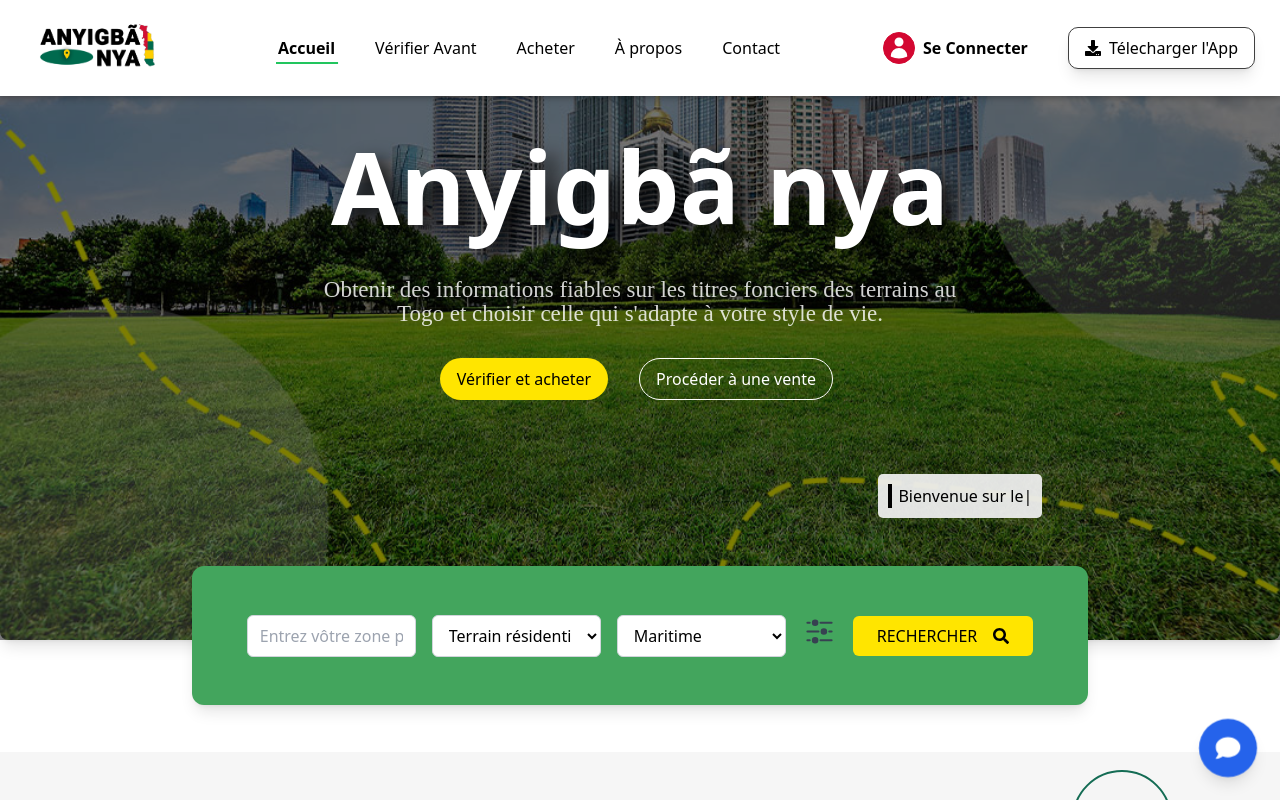
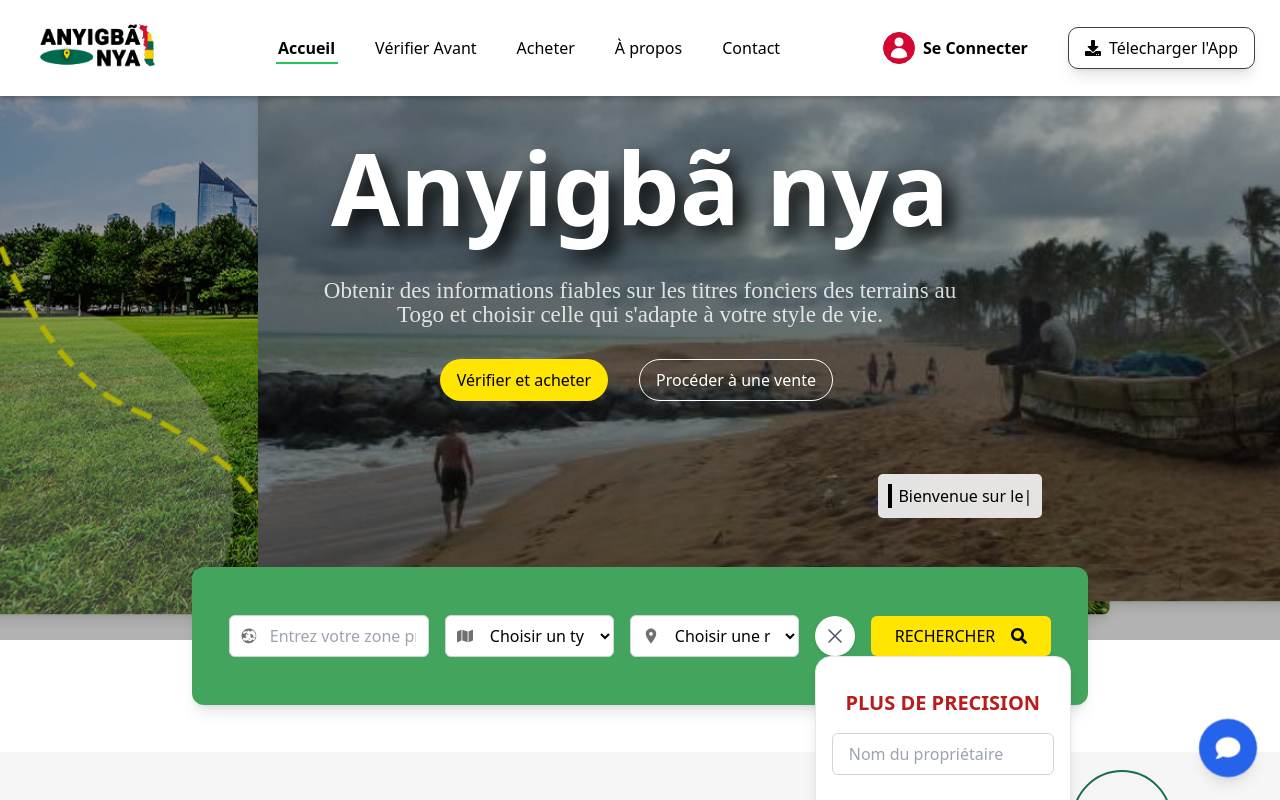
Before and after one commit to hustlerscorporation1/Beta.agnigan-gna, a React (Create React App) app: page / in a window 1280 px wide. Shown: the top 800 px of the page. Built offline with nearby package versions, Linux system fonts and the light colour scheme.

Commit message:
mise en jour de 22/09/2025 hero

```diff
--- a/src/Styles/Accueil.css
+++ b/src/Styles/Accueil.css
@@ -444,7 +444,7 @@ input {
 }
 
 /* ===============================================
-Responsive Navbar CSS
+Responsive CSS
 =============================================== */
 
 @media screen and (max-width: 412px) {
--- a/src/components/AnimationImage.jsx
+++ b/src/components/AnimationImage.jsx
@@ -1,25 +1,82 @@
-import React from "react";
-import { motion } from "framer-motion";
-import heroImage from "../images/Hero-agnigban_gna.jpg";
+import React, { useEffect, useState } from "react";
+import { motion, AnimatePresence } from "framer-motion";
 import "../Styles/Accueil.css";
 
+// Importe tes images ici
+import image1 from "../images/Hero-agnigban_gna.jpg";
+import image2 from "../images/Aneho.jpg";
+import image3 from "../images/LOGO_AGNIGBAN_GNA Trs Noir.png";
+
+const images = [image1, image2, image3]; // Ajoute ici toutes tes images
+
+// Animation combinée : slide + scale + opacity
+const slideVariants = {
+  initial: (direction) => ({
+    x: direction > 0 ? 300 : -300,
+    opacity: 0,
+    scale: 0.8,
+  }),
+  animate: {
+    x: 0,
+    opacity: 10,
+    scale: 1,
+    transition: {
+      duration: 1, // Zoom progressif sur 5 secondes
+      ease: "easeInOut",
+    },
+  },
+  exit: (direction) => ({
+    x: direction < 0 ? 300 : -300,
+    opacity: 0,
+    scale: 0.8,
+    transition: {
+      duration: 1,
+      ease: "easeInOut",
+    },
+  }),
+};
+
 const AnimationImage = () => {
+  const [index, setIndex] = useState(0);
+  const [direction, setDirection] = useState(1);
+
+  useEffect(() => {
+    const interval = setInterval(() => {
+      setDirection(1);
+      setIndex((prevIndex) => (prevIndex + 1) % images.length);
+    }, 6000); // Change d'image toutes les 6 secondes (légèrement + que l'animation)
+
+    return () => clearInterval(interval);
+  }, []);
+
   return (
-    <div className="animation-image-container">
-      <motion.img
-        src={heroImage}
-        alt="Terrain à vendre"
-        initial={{ opacity: 1, scale: 0.8 }}
-        animate={{ opacity: 1, scale: 1 }}
-        transition={{ duration: 5 }}
-        whileHover={{ scale: 1.1, rotate: 0 }}
-        className="rounded-lg shadow-lg"
+    <div
+      className="animation-image-container"
       style={{
         position: "relative",
         width: "100%",
         height: "640px",
+        overflow: "hidden",
+      }}
+    >
+      <AnimatePresence custom={direction}>
+        <motion.img
+          key={index}
+          src={images[index]}
+          custom={direction}
+          variants={slideVariants}
+          initial="initial"
+          animate="animate"
+          exit="exit"
+          className="rounded-lg shadow-lg"
+          style={{
+            position: "absolute",
+            width: "100%",
+            height: "640px",
+            objectFit: "cover",
           }}
         />
+      </AnimatePresence>
     </div>
   );
 };
--- a/src/pages/Accueil.jsx
+++ b/src/pages/Accueil.jsx
@@ -15,6 +15,14 @@ import {
   FaSearch,
   FaLinkedin,
 } from "react-icons/fa";
+import { XMarkIcon, FunnelIcon } from "@heroicons/react/24/outline";
+// ---------------------------------------------------------------------------
+import { FaMap, FaGlobeAfrica } from "react-icons/fa";
+import { MdLocationOn } from "react-icons/md";
+import { HiOutlineLocationMarker } from "react-icons/hi";
+import { GiWorld } from "react-icons/gi";
+// -------------------------------------------------------------------------
+
 import { SiTiktok } from "react-icons/si";
 import { HiAdjustmentsHorizontal } from "react-icons/hi2";
 import { FaArrowRight } from "react-icons/fa";
@@ -42,6 +50,7 @@ import Client2 from "../images/Client 2.jpg";
 import { useMediaQuery } from "react-responsive";
 
 function Accueil() {
+  const [showFilter, setShowFilter] = useState(true);
   const navigate = useNavigate();
   const handleClick = () => {
     navigate("/Dectailletairrain");
@@ -160,7 +169,7 @@ function Accueil() {
         style={{ position: "absolute", top: 0, left: 0, right: 0, bottom: 0 }}
       >
         {/* Overlay sombre pour le contraste du texte */}
-        <div className="absolute inset-0 bg-black bg-opacity-50 w-full h-[640px] border-radius-[60px]"></div>
+        <div className="absolute inset-0 bg-black bg-opacity-30 w-full h-[640px] border-radius-[60px]"></div>
 
         {/* Texte et boutons */}
         <div className="containt-element relative z-10 flex flex-col items-center justify-center text-white h-full px-4 text-center">
@@ -194,34 +203,74 @@ function Accueil() {
 
           {/* Formulaire de recherche */}
           <div className="bg-white rounded-xl shadow-lg p-4 w-full max-w-4xl flex justify-center items-center gap-4  container-recherche">
-            <div className="input-container-search">
+            <div
+              className="relative flex items-center input-container-search"
+              style={{ width: "fit-content" }}
+            >
+              {/* Icône à l'intérieur de l'input */}
+              <GiWorld
+                className="absolute left-3 top-1/2 transform -translate-y-1/2"
+                style={{
+                  color: "#0000008f",
+                  pointerEvents: "none", // pour que les clics passent à l'input
+                }}
+              />
+
               <input
-                className="border border-gray-300 rounded-md px-3 py-2 w-full sm:w-auto"
-                placeholder="Entrez vôtre zone précise"
+                className="border border-gray-300 rounded-md pl-10 pr-3 py-2 w-full sm:w-auto"
+                placeholder="Entrez votre zone précise"
                 style={{
-                  width: "169px",
-                  color: "#0000",
+                  width: "200px",
+                  color: "#000", // Assure que le texte est visible
                 }}
               />
             </div>
-            <div>
+            <div className="relative w-fit">
+              {/* Icône positionnée à l'intérieur */}
+              <FaMap
+                className="absolute left-3 top-1/2 transform -translate-y-1/2"
+                style={{
+                  color: "#0000008f",
+                  pointerEvents: "none",
+                  fontSize: "16px",
+                }}
+              />
+
               <select
-                className="border border-gray-300 rounded-md px-3 py-2 w-full sm:w-auto"
+                className="border border-gray-300 rounded-md pl-10 pr-3 py-2 w-full sm:w-auto"
                 defaultValue=""
+                style={{ width: "220px" }}
               >
+                <option value="" disabled hidden>
+                  Choisir un type de terrain
+                </option>
                 <option>Terrain résidentiel</option>
                 <option>Terrain nu</option>
-                <option>Terrain Commercial</option>
-                <option>Terrain agricol</option>
+                <option>Terrain commercial</option>
+                <option>Terrain agricole</option>
                 <option>Terrain industriel</option>
                 <option>Terrain avec bâtiment existant</option>
               </select>
             </div>
-            <div>
+            <div className="relative w-fit">
+              {/* Icône placée à gauche dans le champ */}
+              <MdLocationOn
+                className="absolute left-3 top-1/2 transform -translate-y-1/2"
+                style={{
+                  color: "#0000008f",
+                  pointerEvents: "none",
+                  fontSize: "18px",
+                }}
+              />
+
               <select
-                className="border border-gray-300 rounded-md px-3 py-2 w-full sm:w-auto"
-                placeholder="Emplacement"
+                className="border border-gray-300 rounded-md pl-10 pr-3 py-2 w-full sm:w-auto"
+                defaultValue=""
+                style={{ width: "200px" }}
               >
+                <option value="" disabled hidden>
+                  Choisir une région
+                </option>
                 <option>Maritime</option>
                 <option>Plateaux</option>
                 <option>Central</option>
@@ -230,11 +279,74 @@ function Accueil() {
               </select>
             </div>
 
-            <div className="icon-adjustment">
-              <button className="text-2xl text-gray-700 hover:text-black">
-                {/* <FaSlidersH /> */}
-                <HiAdjustmentsHorizontal className="search-icon" />
+            <div className="">
+              <button
+                onClick={() => setShowFilter(!showFilter)}
+                className="relative  z-50 p-2 rounded-full bg-white shadow hover:bg-gray-100 "
+              >
+                {showFilter ? (
+                  <XMarkIcon className="h-6 w-6 text-gray-600" />
+                ) : (
+                  <FunnelIcon className="h-6 w-6 text-gray-600" />
+                )}
               </button>
+              {/* -----------------------------------le pop formulaire ------------------------ */}
+              {showFilter && (
+                <div
+                  className="responsive-filter max-w-sm h-[auto] p-4 bg-white rounded-2xl shadow-lg border absolute "
+                  style={{ zIndex: "1000" }}
+                >
+                  <h2
+                    className="text-lg mt-4 font-semibold text-red-700 mb-4"
+                    style={{
+                      fontSize: "20px",
+                    }}
+                  >
+                    PLUS DE PRECISION
+                  </h2>
+
+                  <form
+                    onSubmit={(e) => e.preventDefault()}
+                    className="space-y-7 w-[100%]"
+                  >
+                    {/* recherche par Nom du proprietaire  */}
+                    <div className="w-[100%]">
+                      <input
+                        className="border border-gray-300 rounded-md pl-4 pr-3 py-2 w-full sm:w-auto"
+                        placeholder="Nom du propriétaire"
+                        style={{
+                          width: "100%",
+                          color: "#000",
+                        }}
+                      />
+                    </div>
+
+                    {/* Zone  */}
+                    <div className="w-[100%]">
+                      <input
+                        className="border border-gray-300 rounded-md pl-4 pr-3 py-2 w-full sm:w-auto"
+                        placeholder="Proche de ..../"
+                        style={{
+                          width: "100%",
+                          color: "#000",
+                        }}
+                      />
+                    </div>
+
+                    {/* Commune */}
+                    <div className="w-[100%]">
+                      <input
+                        className="border border-gray-300 rounded-md pl-4 pr-3 py-2 w-full sm:w-auto"
+                        placeholder="Statut du terrain"
+                        style={{
+                          width: "100%",
+                          color: "#000",
+                        }}
+                      />
+                    </div>
+                  </form>
+                </div>
+              )}
             </div>
 
             <div>
@@ -637,109 +749,9 @@ function Accueil() {
           </div>
         </div>
       </div>
-      <FooterContaint />
 
       {/* Footer */}
-
-      {/* <footer className=" bg-gray-900 justify-between text-gray-300 px-8 py-10 text-sm">
-        <div className="  flex justify-between info-footer md:grid-cols-4 gap-6 mb-6">
-          <div>
-            <h4 className="font-semibold mb-2">Horaires d'ouverture</h4>
-            <p>Lun-Ven: 09:00 - 20:00</p>
-            <p>Sam-Dim: 09:00 - 14:00</p>
-          </div>
-
-          <div>
-            <h4 className="font-semibold mb-2">Trouvez-nous</h4>
-            <p>8011 CDD, quartier Tokoin Wuiti</p>
-            <p>MD 20743</p>
-            <p>hustlerscorporation1@gmail.com</p>
-          </div>
-
-          <div>
-            <h4 className="font-semibold mb-2">Property</h4>
-            <p>
-              <a href="./propriete">Terrain Lot 1</a>
-            </p>
-            <p>
-              <a href="./propriete">Terrain Lot 2</a>
-            </p>
-            <p>
-              <a href="./propriete">Terrain Lot 3</a>
-            </p>
-            <p>
-              <a href="./propriete">Terrain Lot 4</a>
-            </p>
-          </div>
-
-          <div>
-            <h4 className="font-semibold mb-2">Liens</h4>
-            <p>
-              <a href="/">Accueil</a>
-            </p>
-            <p>
-              <a href="/Propriete">Vérifier</a>
-            </p>
-            <p>
-              <a href="/declarer">Acheter</a>
-            </p>
-            <p>
-              <a href="/Apropos">À propos</a>
-            </p>
-            <p>
-              <a href="/Contact">Contact</a>
-            </p>
-          </div>
-
-          <div className="newsletter gap-2">
-            <h4>Newsletter</h4>
-            <p>Abonnez-vous à notre newsletter</p>
-            <div className="footer-input">
-              <div>
-                <input
-                  type="email"
-                  placeholder="Votre email"
-                  className="px-3 py-1 rounded text-black"
-                />
-              </div>
-              <div>
-                <button className="sabonne bg-blue-600 px-3 py-1 rounded text-white">
-                  S'abonner
-                </button>
-              </div>
-            </div>
-          </div>
-        </div>
-
-        <div className="footer-container border-t border-gray-700 pt-4 flex justify-between items-center">
-          <div className="logopartenaire">
-            <img src={logopartenaire} alt="logopartenaire" />
-          </div>
-          <p> © Copyright Hustlers 2025. Conception de hustlers cooperation</p>
-          <div className="footer-reseau-sociaux">
-            <div>
-              <a href="">
-                <FaFacebook />
-              </a>
-            </div>
-            <div>
-              <a href="">
-                <FaLinkedin size={20} />
-              </a>
-            </div>
-            <div>
-              <a href="">
-                <FaInstagram />
-              </a>
-            </div>
-            <div>
-              <a href="">
-                <SiTiktok />
-              </a>
-            </div>
-          </div>
-        </div>
-      </footer> */}
+      <FooterContaint />
     </div>
   );
 }
```
Lines whose indentation alone changed are shown as unchanged.
